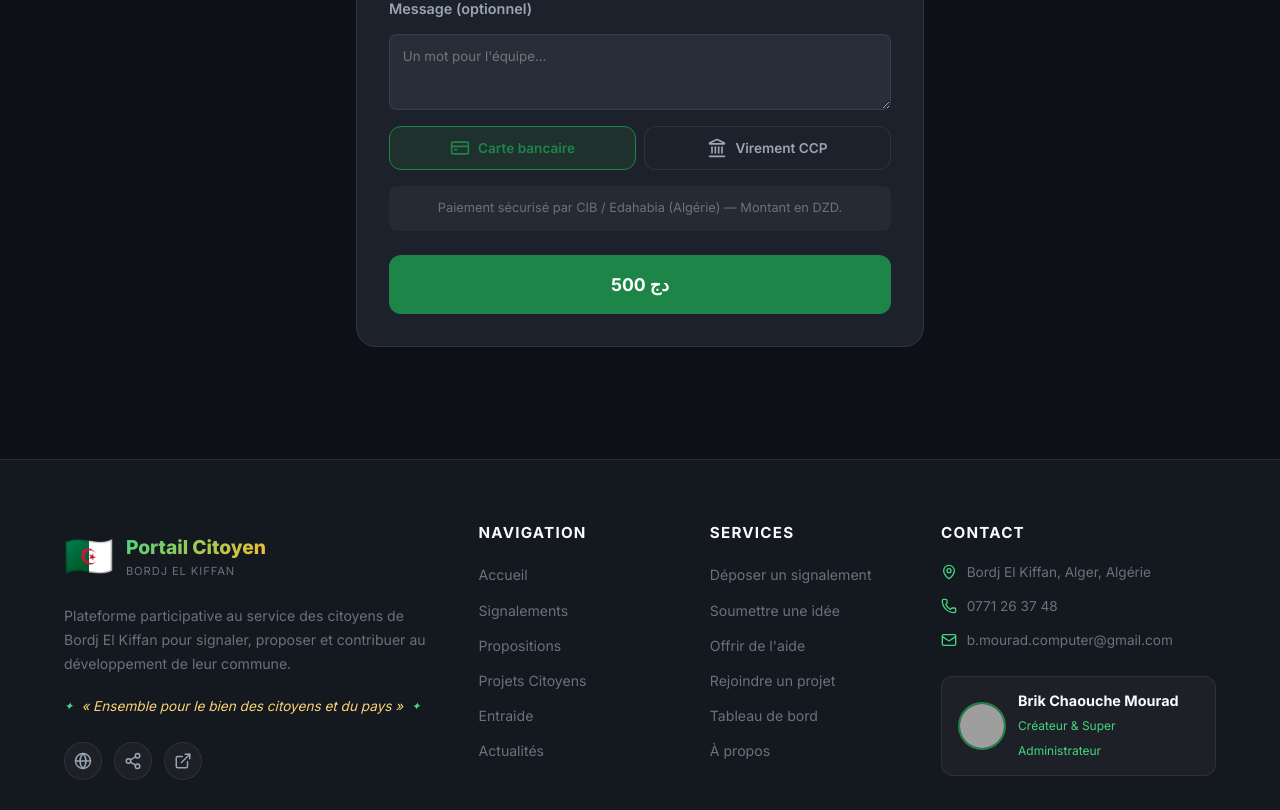
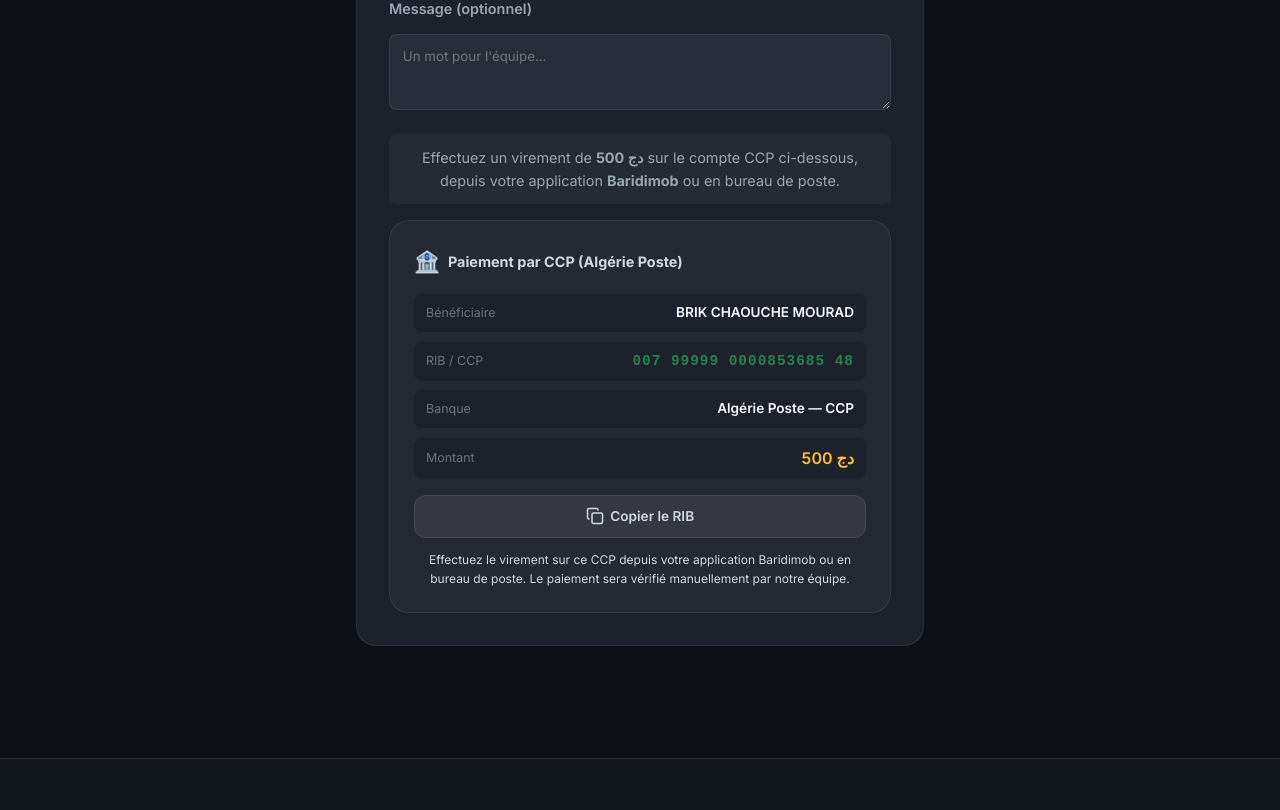
Before and after one commit to madartafadis358-cpu/-bek-portal, a React (Vite) app: page /soutenir in a window 1280 px wide. Shown: the part 680-1490 px from the top of the page. Built offline with nearby package versions, Linux system fonts and the light colour scheme; no server answers; grey boxes are pictures that could not be loaded.

Commit message:
refactor: paiement 100% CCP — supprimé Chargily, sélecteur, et PaymentButton

```diff
--- a/src/components/payment/PaymentButton.jsx
+++ /dev/null
@@ -1,32 +0,0 @@
-import { useState } from 'react';
-
-export default function PaymentButton({ amountDZD, label, supporterName, message, className = '' }) {
-  const [loading, setLoading] = useState(false);
-
-  async function handleClick() {
-    setLoading(true);
-    try {
-      const res = await fetch('/api/chargily/create-checkout', {
-        method: 'POST',
-        headers: { 'Content-Type': 'application/json' },
-        body: JSON.stringify({ amountDZD, supporterName, message }),
-      });
-      const data = await res.json();
-      if (!res.ok) throw new Error(data.error);
-      window.location.href = data.checkoutUrl;
-    } catch (err) {
-      alert('Erreur : ' + err.message);
-      setLoading(false);
-    }
-  }
-
-  return (
-    <button
-      onClick={handleClick}
-      disabled={loading}
-      className={`payment-btn ${className}`.trim()}
-    >
-      {loading ? 'Redirection vers le paiement...' : (label || `${amountDZD} دج`)}
-    </button>
-  );
-}
--- a/src/index.css
+++ b/src/index.css
@@ -517,12 +517,6 @@ textarea.form-control { resize: vertical; min-height: 120px; }
 .btn-subscribe:disabled { opacity: 0.6; cursor: not-allowed; }
 .payment-note { text-align: center; font-size: 0.8rem; color: var(--text-400); max-width: 500px; margin: 0 auto; padding: 1rem; background: var(--glass-bg); border-radius: var(--radius-sm); }
 
-/* ── Payment method selector ── */
-.payment-method-selector { display: flex; gap: 0.5rem; margin-bottom: 1rem; }
-.pm-btn { display: flex; align-items: center; gap: 0.5rem; flex: 1; padding: 0.7rem 1rem; border: 1px solid var(--glass-border); border-radius: var(--radius-md); background: var(--bg-800); color: var(--text-300); font-size: 0.85rem; font-weight: 600; cursor: pointer; transition: all 0.2s; justify-content: center; }
-.pm-btn:hover { border-color: var(--clr-green); color: var(--text-100); }
-.pm-btn.active { border-color: var(--clr-green); background: rgba(40, 167, 69, 0.12); color: var(--clr-green); }
-
 /* ── CCP Payment block ── */
 .ccp-payment { background: var(--glass-bg); border: 1px solid var(--glass-border); border-radius: var(--radius-lg); padding: 1.5rem; margin-top: 1rem; }
 .ccp-header { display: flex; align-items: center; gap: 0.5rem; font-size: 0.9rem; font-weight: 700; color: var(--text-200); margin-bottom: 1rem; }
@@ -536,6 +530,8 @@ textarea.form-control { resize: vertical; min-height: 120px; }
 .ccp-copy-btn { display: flex; align-items: center; justify-content: center; gap: 0.4rem; width: 100%; padding: 0.7rem; background: var(--glass-border); border: 1px solid var(--glass-border); border-radius: var(--radius-md); color: var(--text-200); font-size: 0.85rem; font-weight: 600; cursor: pointer; transition: all 0.2s; }
 .ccp-copy-btn:hover { background: var(--clr-green); color: #fff; border-color: var(--clr-green); }
 .ccp-note { font-size: 0.75rem; color: var(--text-500); text-align: center; margin-top: 0.75rem; }
+.ccp-block { margin-top: 1.5rem; }
+.ccp-instruction { text-align: center; font-size: 0.9rem; color: var(--text-300); margin-bottom: 1rem; padding: 0.75rem; background: var(--glass-bg); border-radius: var(--radius-sm); }
 
 /* ── Premium payment section ── */
 .premium-payment-section { max-width: 500px; margin: 2rem auto 0; padding: 1.5rem; background: var(--glass-bg); border: 1px solid var(--glass-border); border-radius: var(--radius-lg); text-align: center; }
--- a/src/pages/Premium.jsx
+++ b/src/pages/Premium.jsx
@@ -1,5 +1,5 @@
 import { useState, useEffect } from 'react';
-import { Crown, Check, BarChart3, Bell, FileText, CreditCard, Landmark } from 'lucide-react';
+import { Crown, Check, BarChart3, Bell, FileText } from 'lucide-react';
 import CCPPayment from '../components/payment/CCPPayment';
 
 const PLANS = [
@@ -8,10 +8,8 @@ const PLANS = [
 ];
 
 export default function Premium() {
-  const [loading, setLoading] = useState(false);
+  const [selectedPlan, setSelectedPlan] = useState(null);
   const [isSuccess, setIsSuccess] = useState(false);
-  const [selectedPlan, setSelectedPlan] = useState(null);
-  const [paymentMethod, setPaymentMethod] = useState('chargily');
 
   useEffect(() => {
     if (window.location.search.includes('success=true')) {
@@ -19,24 +17,6 @@ export default function Premium() {
       setTimeout(() => setIsSuccess(false), 5000);
     }
   }, []);
-
-  async function handleSubscribe(planType) {
-    setLoading(true);
-    try {
-      const res = await fetch('/api/chargily/create-checkout-session', {
-        method: 'POST',
-        headers: { 'Content-Type': 'application/json' },
-        body: JSON.stringify({ planType, userId: null }),
-      });
-      const data = await res.json();
-      if (!res.ok) throw new Error(data.error);
-      window.location.assign(data.checkoutUrl);
-    } catch (err) {
-      alert('Erreur : ' + err.message);
-    } finally {
-      setLoading(false);
-    }
-  }
 
   return (
     <div className="premium-page">
@@ -71,7 +51,7 @@ export default function Premium() {
               ))}
             </ul>
             <button
-              onClick={() => { setSelectedPlan(plan); setPaymentMethod('chargily'); }}
+              onClick={() => setSelectedPlan(plan)}
               className={`btn-subscribe ${selectedPlan?.type === plan.type ? 'selected' : ''}`}
             >
               {selectedPlan?.type === plan.type ? 'Sélectionné' : `Choisir ${plan.label}`}
@@ -82,39 +62,12 @@ export default function Premium() {
 
       {selectedPlan && (
         <div className="premium-payment-section">
-          <h3>Paiement pour {selectedPlan.label} — {selectedPlan.dzd} دج</h3>
-
-          <div className="payment-method-selector">
-            <button
-              className={`pm-btn ${paymentMethod === 'chargily' ? 'active' : ''}`}
-              onClick={() => setPaymentMethod('chargily')}
-            >
-              <CreditCard size={20} /> Carte bancaire
-            </button>
-            <button
-              className={`pm-btn ${paymentMethod === 'ccp' ? 'active' : ''}`}
-              onClick={() => setPaymentMethod('ccp')}
-            >
-              <Landmark size={20} /> Virement CCP
-            </button>
-          </div>
-
-          {paymentMethod === 'chargily' ? (
-            <>
-              <p className="payment-note">
-                Paiement sécurisé par CIB / Edahabia (Algérie) — Montant en DZD.
-              </p>
-              <button
-                onClick={() => handleSubscribe(selectedPlan.type)}
-                disabled={loading}
-                className="btn-subscribe btn-subscribe-large"
-              >
-                {loading ? 'Redirection...' : `S'abonner ${selectedPlan.label}`}
-              </button>
-            </>
-          ) : (
-            <CCPPayment amountDZD={selectedPlan.dzd} />
-          )}
+          <h3>Abonnement {selectedPlan.label} — {selectedPlan.dzd} دج</h3>
+          <p className="ccp-instruction">
+            Effectuez un virement de <strong>{selectedPlan.dzd} دج</strong> sur le compte CCP ci-dessous,
+            depuis votre application <strong>Baridimob</strong> ou en bureau de poste.
+          </p>
+          <CCPPayment amountDZD={selectedPlan.dzd} />
         </div>
       )}
     </div>
--- a/src/pages/Soutenir.jsx
+++ b/src/pages/Soutenir.jsx
@@ -1,6 +1,5 @@
 import { useState, useEffect } from 'react';
-import { Heart, Check, CreditCard, Landmark } from 'lucide-react';
-import PaymentButton from '../components/payment/PaymentButton';
+import { Heart, Check } from 'lucide-react';
 import CCPPayment from '../components/payment/CCPPayment';
 
 const PREDEFINED = [200, 500, 1000, 2000];
@@ -13,7 +12,6 @@ export default function Soutenir() {
   const [message, setMessage] = useState('');
   const [donationCount, setDonationCount] = useState(0);
   const [isSuccess, setIsSuccess] = useState(false);
-  const [paymentMethod, setPaymentMethod] = useState('chargily');
 
   useEffect(() => {
     fetch('/api/donations/count')
@@ -84,38 +82,13 @@ export default function Soutenir() {
         </div>
 
         {amountDZD >= 50 && (
-          <>
-            <div className="payment-method-selector">
-              <button
-                className={`pm-btn ${paymentMethod === 'chargily' ? 'active' : ''}`}
-                onClick={() => setPaymentMethod('chargily')}
-              >
-                <CreditCard size={20} /> Carte bancaire
-              </button>
-              <button
-                className={`pm-btn ${paymentMethod === 'ccp' ? 'active' : ''}`}
-                onClick={() => setPaymentMethod('ccp')}
-              >
-                <Landmark size={20} /> Virement CCP
-              </button>
-            </div>
-
-            {paymentMethod === 'chargily' ? (
-              <>
-                <p className="conversion-note">
-                  Paiement sécurisé par CIB / Edahabia (Algérie) — Montant en DZD.
-                </p>
-                <PaymentButton
-                  amountDZD={amountDZD}
-                  supporterName={name}
-                  message={message}
-                  className="payment-btn-full"
-                />
-              </>
-            ) : (
-              <CCPPayment amountDZD={amountDZD} supporterName={name} message={message} />
-            )}
-          </>
+          <div className="ccp-block">
+            <p className="ccp-instruction">
+              Effectuez un virement de <strong>{amountDZD} دج</strong> sur le compte CCP ci-dessous,
+              depuis votre application <strong>Baridimob</strong> ou en bureau de poste.
+            </p>
+            <CCPPayment amountDZD={amountDZD} supporterName={name} message={message} />
+          </div>
         )}
       </div>
     </div>
--- a/src/pages/admin/AdsManager.jsx
+++ b/src/pages/admin/AdsManager.jsx
@@ -1,5 +1,4 @@
 import { useState, useEffect } from 'react';
-import { CreditCard, Landmark } from 'lucide-react';
 import { useApp } from '../../context/AppContext.jsx';
 import CCPPayment from '../../components/payment/CCPPayment';
 
@@ -13,8 +12,7 @@ export default function AdsManager() {
   const [ads, setAds] = useState([]);
   const [selectedPlan, setSelectedPlan] = useState(null);
   const [form, setForm] = useState({ title: '', image_url: '', link_url: '' });
-  const [paymentMethod, setPaymentMethod] = useState('chargily');
-  const [loading, setLoading] = useState(false);
+  const [step, setStep] = useState('plan'); // plan -> form -> ccp
   const [msg, setMsg] = useState(() => {
     const params = new URLSearchParams(window.location.search);
     return params.has('success') ? '✅ Paiement réussi ! Votre annonce est en ligne.' : '';
@@ -30,38 +28,17 @@ export default function AdsManager() {
       .catch(() => {});
   }, []); // eslint-disable-line react-hooks/exhaustive-deps
 
-  async function handlePay(e) {
+  function handleSelectPlan(p) {
+    setSelectedPlan(p);
+    setStep('form');
+    setMsg('');
+  }
+
+  function handleSubmitForm(e) {
     e.preventDefault();
     if (!selectedPlan) return setMsg('Sélectionnez un emplacement');
     if (!form.title || !form.image_url) return setMsg('Titre et image requis');
-    setLoading(true);
-    setMsg('');
-    try {
-      const res = await fetch('/api/chargily/ad-checkout', {
-        method: 'POST',
-        headers: { 'Content-Type': 'application/json' },
-        body: JSON.stringify({
-          title: form.title,
-          image_url: form.image_url,
-          link_url: form.link_url || '',
-          placement: selectedPlan.placement,
-        }),
-      });
-      const data = await res.json();
-      if (!res.ok) throw new Error(data.error);
-      if (data.checkoutUrl) {
-        window.location.href = data.checkoutUrl;
-      } else {
-        setMsg('Annonce créée ! Le paiement sera disponible une fois la clé API Chargily configurée.');
-        setSelectedPlan(null);
-        setForm({ title: '', image_url: '', link_url: '' });
-        setAds(prev => data.ad ? [data.ad, ...prev] : prev);
-      }
-    } catch (err) {
-      setMsg('Erreur : ' + err.message);
-    } finally {
-      setLoading(false);
-    }
+    setStep('ccp');
   }
 
   async function handleDelete(id) {
@@ -80,7 +57,7 @@ export default function AdsManager() {
         <span className="overline">Faites la différence</span>
         <h2>Publicité sur BEK</h2>
         <div className="divider" />
-        <p>Promouvez votre activité ou votre événement auprès des citoyens de Bordj El Kiffan. Paiement sécurisé par CIB / Edahabia.</p>
+        <p>Promouvez votre activité ou votre événement auprès des citoyens de Bordj El Kiffan.</p>
       </div>
 
       {msg && <div className="alert alert-danger" style={{ textAlign: 'center', marginBottom: '1rem' }}>{msg}</div>}
@@ -92,7 +69,7 @@ export default function AdsManager() {
             key={p.placement}
             className={`card ${selectedPlan?.placement === p.placement ? 'card-selected' : ''}`}
             style={{ cursor: 'pointer', border: selectedPlan?.placement === p.placement ? '2px solid var(--clr-green-glow)' : '1px solid var(--glass-border)', textAlign: 'center', padding: '2rem 1.5rem' }}
-            onClick={() => { setSelectedPlan(p); setMsg(''); }}
+            onClick={() => handleSelectPlan(p)}
           >
             <div style={{ fontSize: '2rem', fontWeight: 800, color: 'var(--clr-green-glow)' }}>{p.price} <small style={{ fontSize: '0.9rem' }}>DZD</small></div>
             <h3 style={{ margin: '0.75rem 0 0.25rem' }}>{p.label}</h3>
@@ -103,9 +80,10 @@ export default function AdsManager() {
       </div>
 
       {/* Form */}
+      {step === 'form' && selectedPlan && (
         <div className="card" style={{ maxWidth: 560, margin: '0 auto' }}>
-        <h3 style={{ marginBottom: '1rem' }}>{selectedPlan ? `Créez votre annonce (${selectedPlan.label})` : 'Sélectionnez un emplacement'}</h3>
-        <form onSubmit={handlePay}>
+          <h3 style={{ marginBottom: '1rem' }}>Créez votre annonce ({selectedPlan.label})</h3>
+          <form onSubmit={handleSubmitForm}>
             <div className="form-group">
               <label>Titre de l'annonce *</label>
               <input className="form-control" placeholder="Ex: Boutique El Khir" value={form.title} onChange={e => setForm({...form, title: e.target.value})} required />
@@ -118,26 +96,31 @@ export default function AdsManager() {
               <label>URL du lien (optionnel)</label>
               <input className="form-control" placeholder="https://exemple.com" value={form.link_url} onChange={e => setForm({...form, link_url: e.target.value})} />
             </div>
-          {selectedPlan && (
-            <div className="payment-method-selector" style={{ marginTop: '1rem' }}>
-              <button type="button" className={`pm-btn ${paymentMethod === 'chargily' ? 'active' : ''}`} onClick={() => setPaymentMethod('chargily')}>
-                <CreditCard size={18} /> Carte bancaire
+            <button type="submit" className="btn btn-primary" style={{ width: '100%', marginTop: '0.5rem' }}>
+              Continuer vers le paiement — {selectedPlan.price} DZD
             </button>
-              <button type="button" className={`pm-btn ${paymentMethod === 'ccp' ? 'active' : ''}`} onClick={() => setPaymentMethod('ccp')}>
-                <Landmark size={18} /> Virement CCP
+            <button type="button" className="btn btn-secondary" style={{ width: '100%', marginTop: '0.5rem' }} onClick={() => setStep('plan')}>
+              Retour
+            </button>
+          </form>
+        </div>
+      )}
+
+      {/* CCP Payment */}
+      {step === 'ccp' && selectedPlan && (
+        <div className="card" style={{ maxWidth: 560, margin: '0 auto' }}>
+          <h3 style={{ marginBottom: '1rem' }}>Paiement par CCP — {selectedPlan.price} DZD</h3>
+          <p className="ccp-instruction">
+            Effectuez un virement de <strong>{selectedPlan.price} دج</strong> sur le compte CCP ci-dessous,
+            depuis votre application <strong>Baridimob</strong> ou en bureau de poste.
+            Votre annonce sera activée dès réception du virement.
+          </p>
+          <CCPPayment amountDZD={selectedPlan.price} />
+          <button type="button" className="btn btn-secondary" style={{ width: '100%', marginTop: '1rem' }} onClick={() => setStep('form')}>
+            Retour
           </button>
         </div>
       )}
-
-          {paymentMethod === 'ccp' && selectedPlan ? (
-            <CCPPayment amountDZD={selectedPlan.price} />
-          ) : (
-            <button type="submit" className="btn btn-primary" style={{ width: '100%', marginTop: '0.5rem' }} disabled={loading || !selectedPlan}>
-              {loading ? 'Redirection vers le paiement...' : `Payer ${selectedPlan ? selectedPlan.price : ''} DZD et publier`}
-            </button>
-          )}
-        </form>
-      </div>
 
       {/* Active Ads */}
       {ads.length > 0 && (
```
Lines whose indentation alone changed are shown as unchanged.
